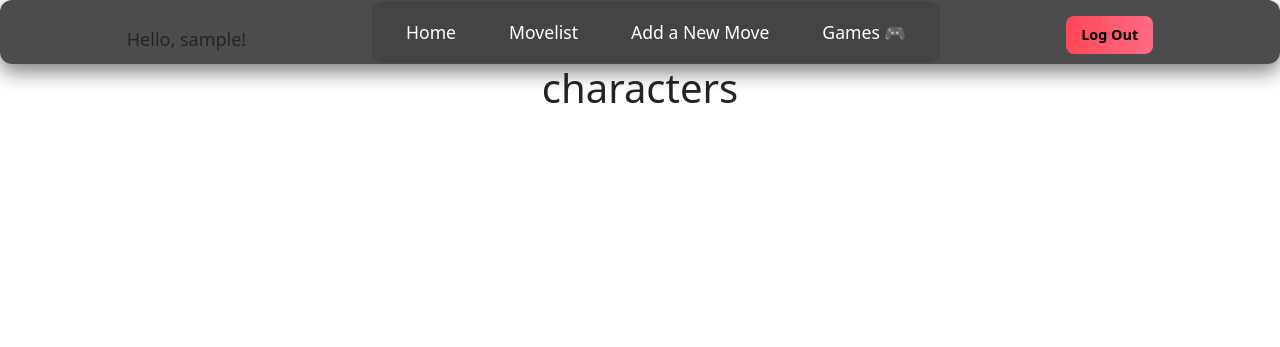
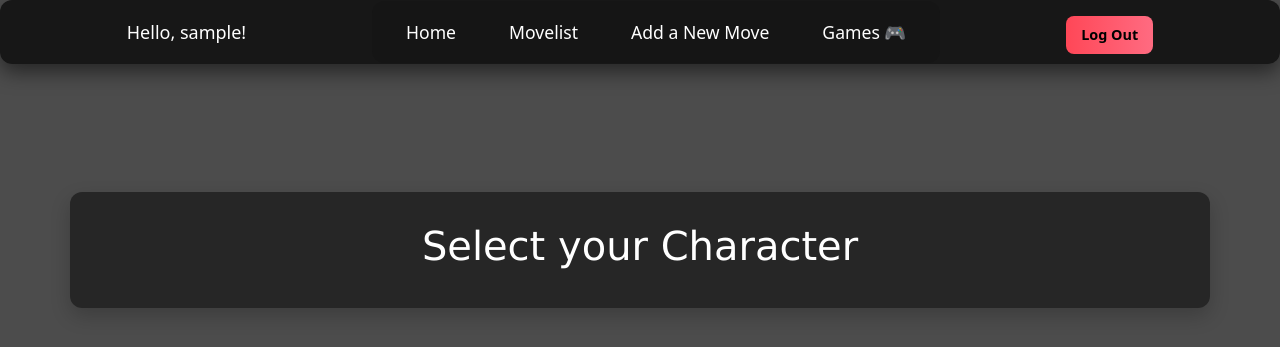
Before and after one commit to Alkhabbaz98/frameWiki-prj4, a Django app: page /frameWiki/games/1/ in a window 1280 px wide. Shown: the top 347 px of the page. Run offline with Django 5.2, Linux system fonts and the light colour scheme; the visitor is signed in with stand-in values (Sample User, id 1); data that the repository does not hold is empty.

Commit message:
should be done

```diff
--- a/main_app/templates/base.html
+++ b/main_app/templates/base.html
@@ -74,7 +74,7 @@ nav {
 }
 
 .username {
-  margin-top: 25px
+  margin-top: 18px
 }
 
 .logout {
--- a/main_app/templates/characterlist.html
+++ b/main_app/templates/characterlist.html
@@ -6,9 +6,38 @@
 <div id="test">
 
 <div class="container">
-<h1>characters</h1>
+<h1>Select your Character</h1>
 {% for character in characters%}
 <a href="/frameWiki/characters/{{character.id}}"><img src="{{ character.image.url }}"></a>
 {%endfor%}
 </div>
+
+
+<style>
+    body {
+        color: white;
+        background: rgba(0, 0, 0, 0.7);
+    }
+    .container {
+        background: rgba(0, 0, 0, 0.5);
+        padding: 30px;
+        border-radius: 12px;
+        margin-top: 10%;
+        box-shadow: 0 8px 20px rgba(0, 0, 0, 0.2);
+        margin-bottom: 20px;
+    }
+    .container h1{
+        font-family: 'Lucida Sans', 'Lucida Sans Regular', 'Lucida Grande', 'Lucida Sans Unicode', Geneva, Verdana, sans-serif;
+    }
+    img{
+
+        max-width: 500px;
+        transition: 0.3s;
+    }
+    img:hover{
+        transform: scale(1.05);
+    }
+
+</style>
+
 {% endblock %}
--- a/main_app/templates/gamelist.html
+++ b/main_app/templates/gamelist.html
@@ -15,7 +15,7 @@
     }
     #game-div-list {
         margin: auto;
-
+        margin-top: 20px;
         background: rgba(0, 0, 0, 0.7);
         padding: 30px;
         border-radius: 12px;
--- a/main_app/views.py
+++ b/main_app/views.py
@@ -8,6 +8,7 @@ from django.views.generic import ListView, DetailView, CreateView, UpdateView, D
 from django.views import View
 from .models import Game, Character, Move
 from . form import MoveForm
+from django.contrib.auth.mixins import LoginRequiredMixin
 from django.views.generic import FormView
 from django.contrib.auth.forms import UserCreationForm
 # Create your views here.
@@ -16,7 +17,7 @@ def home(request):
     return render(request, 'home.html')
 
 
-class MoveListView(ListView):
+class MoveListView(LoginRequiredMixin, ListView):
     model = Move
     template_name = 'movelist.html'
     context_object_name = 'moves'
```
Also changed, not shown: main_app/templates/character_details.html (+33 -20 lines).
